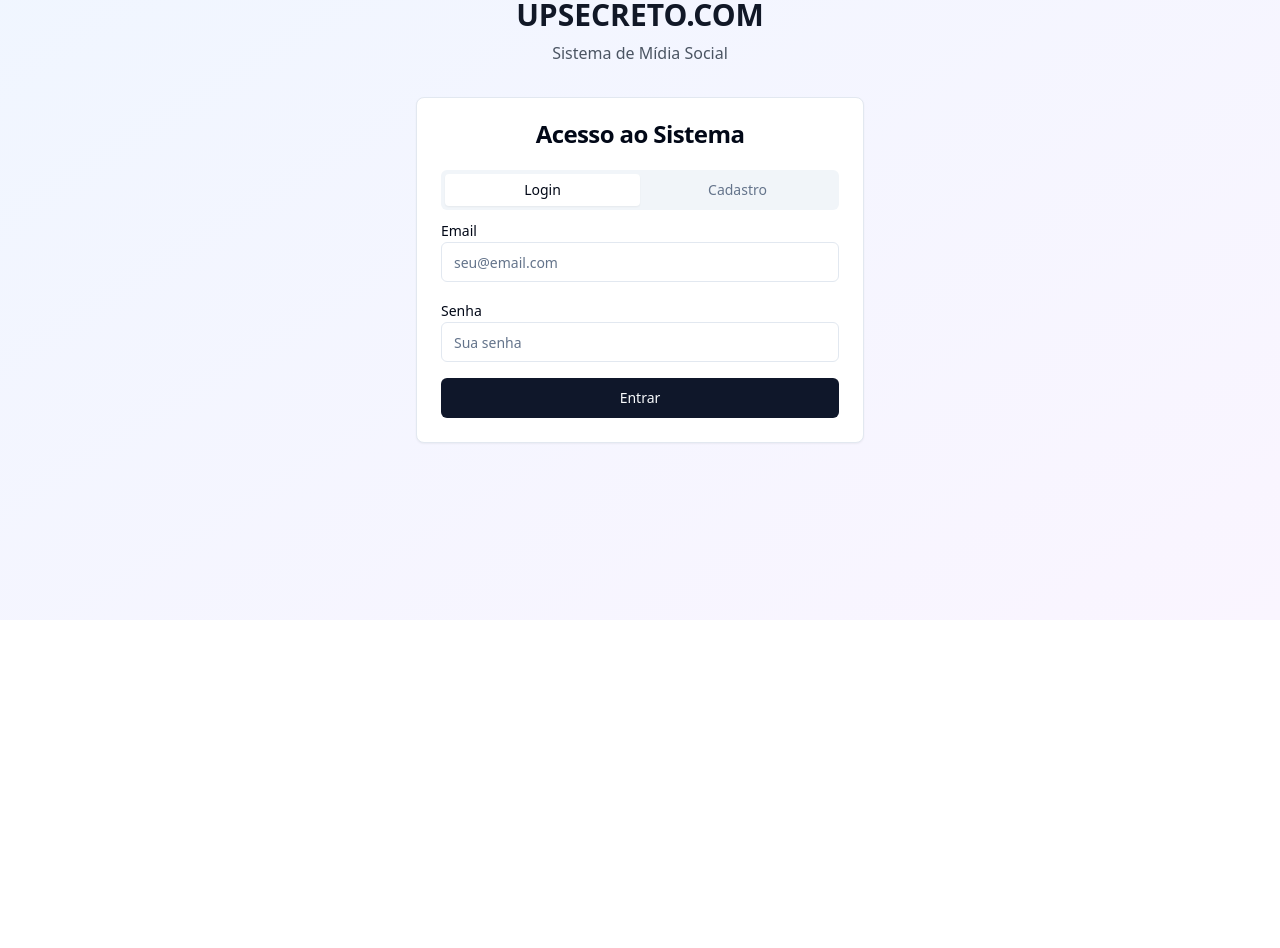
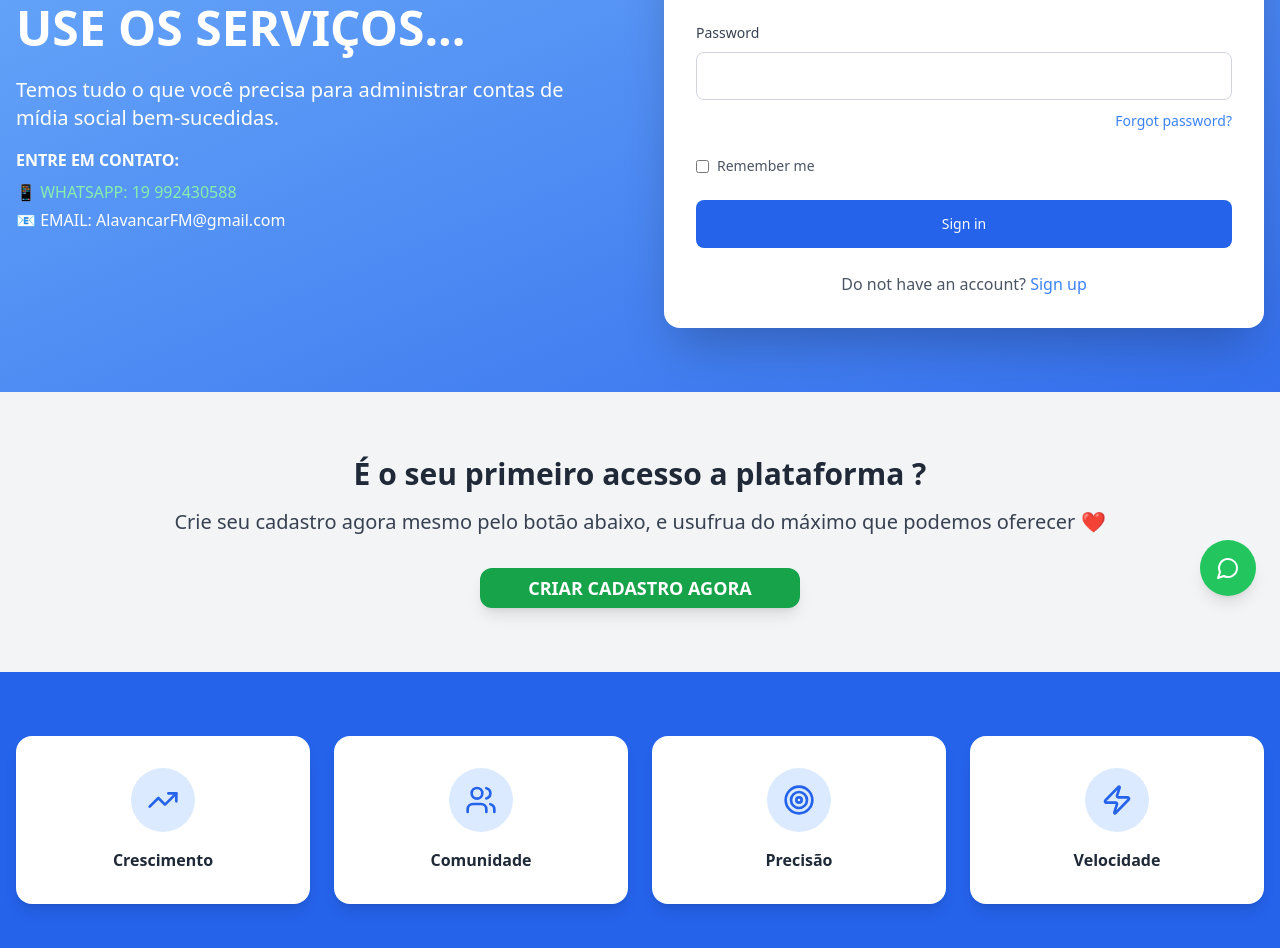
Before and after one commit to paulo213s/audience-reach-mastery, a React (Vite) app: page /auth in a window 1280 px wide. Shown: the part 180-1128 px from the top of the page. Before the commit the page ends 800 px from the top, so only its background shows below. Built offline with nearby package versions, Linux system fonts and the light colour scheme.

Commit message:
Refactor: Implement design from image
Implement the design from the provided image, including layout, styling, and components.

```diff
--- a/src/pages/Auth.tsx
+++ b/src/pages/Auth.tsx
@@ -1,18 +1,18 @@
 
 import React, { useState } from 'react';
-import { Card, CardContent, CardHeader, CardTitle } from '@/components/ui/card';
 import { Button } from '@/components/ui/button';
 import { Input } from '@/components/ui/input';
 import { Label } from '@/components/ui/label';
 import { Select, SelectContent, SelectItem, SelectTrigger, SelectValue } from '@/components/ui/select';
-import { Tabs, TabsContent, TabsList, TabsTrigger } from '@/components/ui/tabs';
 import { useAuth } from '@/hooks/useAuth';
 import { useNavigate } from 'react-router-dom';
 import { useEffect } from 'react';
+import { MessageCircle, TrendingUp, Users, Target, Zap } from 'lucide-react';
 
 const Auth = () => {
   const { signUp, signIn, user } = useAuth();
   const navigate = useNavigate();
+  const [showSignup, setShowSignup] = useState(false);
   const [loginEmail, setLoginEmail] = useState('');
   const [loginPassword, setLoginPassword] = useState('');
   const [signupEmail, setSignupEmail] = useState('');
@@ -42,56 +42,87 @@ const Auth = () => {
   };
 
   return (
-    <div className="min-h-screen bg-gradient-to-br from-blue-50 to-purple-50 flex items-center justify-center p-4">
-      <div className="w-full max-w-md">
-        <div className="text-center mb-8">
-          <h1 className="text-3xl font-bold text-gray-900 mb-2">UPSECRETO.COM</h1>
-          <p className="text-gray-600">Sistema de Mídia Social</p>
-        </div>
+    <div className="min-h-screen bg-gradient-to-b from-blue-100 via-blue-200 to-blue-600">
+      {/* Header Section */}
+      <div className="relative overflow-hidden">
+        <div className="absolute inset-0 bg-gradient-to-br from-blue-400 to-blue-600 opacity-90"></div>
+        <div className="relative z-10 container mx-auto px-4 py-16">
+          <div className="grid lg:grid-cols-2 gap-12 items-center">
+            {/* Left Side - Content */}
+            <div className="text-white">
+              <h1 className="text-4xl md:text-5xl font-bold mb-6 uppercase">
+                CRIE SEU CADASTRO E USE OS SERVIÇOS...
+              </h1>
+              <p className="text-xl mb-4">
+                Temos tudo o que você precisa para administrar contas de mídia social bem-sucedidas.
+              </p>
+              <div className="mb-6">
+                <p className="font-semibold mb-2">ENTRE EM CONTATO:</p>
+                <div className="space-y-1">
+                  <p className="text-green-300 font-medium">
+                    📱 WHATSAPP: 19 992430588
+                  </p>
+                  <p>📧 EMAIL: AlavancarFM@gmail.com</p>
+                </div>
+              </div>
+            </div>
 
-        <Card>
-          <CardHeader>
-            <CardTitle className="text-center">Acesso ao Sistema</CardTitle>
-          </CardHeader>
-          <CardContent>
-            <Tabs defaultValue="login" className="w-full">
-              <TabsList className="grid w-full grid-cols-2">
-                <TabsTrigger value="login">Login</TabsTrigger>
-                <TabsTrigger value="signup">Cadastro</TabsTrigger>
-              </TabsList>
-
-              <TabsContent value="login">
-                <form onSubmit={handleLogin} className="space-y-4">
+            {/* Right Side - Login Form */}
+            <div className="bg-white rounded-2xl p-8 shadow-2xl">
+              {!showSignup ? (
+                <form onSubmit={handleLogin} className="space-y-6">
                   <div>
-                    <Label htmlFor="email">Email</Label>
+                    <Label htmlFor="username" className="text-gray-700 font-medium">Username</Label>
                     <Input
-                      id="email"
+                      id="username"
                       type="email"
                       value={loginEmail}
                       onChange={(e) => setLoginEmail(e.target.value)}
-                      placeholder="seu@email.com"
+                      className="mt-2 h-12 border-gray-300 rounded-lg"
                       required
                     />
                   </div>
                   <div>
-                    <Label htmlFor="password">Senha</Label>
+                    <Label htmlFor="password" className="text-gray-700 font-medium">Password</Label>
                     <Input
                       id="password"
                       type="password"
                       value={loginPassword}
                       onChange={(e) => setLoginPassword(e.target.value)}
-                      placeholder="Sua senha"
+                      className="mt-2 h-12 border-gray-300 rounded-lg"
                       required
                     />
+                    <div className="text-right mt-2">
+                      <a href="#" className="text-blue-500 text-sm hover:underline">
+                        Forgot password?
+                      </a>
+                    </div>
                   </div>
-                  <Button type="submit" className="w-full" disabled={loading}>
-                    {loading ? 'Entrando...' : 'Entrar'}
+                  <div className="flex items-center">
+                    <input type="checkbox" id="remember" className="mr-2" />
+                    <label htmlFor="remember" className="text-gray-600 text-sm">Remember me</label>
+                  </div>
+                  <Button
+                    type="submit"
+                    className="w-full h-12 bg-blue-600 hover:bg-blue-700 rounded-lg font-medium"
+                    disabled={loading}
+                  >
+                    {loading ? 'Entrando...' : 'Sign in'}
                   </Button>
+                  <div className="text-center text-gray-600">
+                    Do not have an account?{' '}
+                    <button
+                      type="button"
+                      onClick={() => setShowSignup(true)}
+                      className="text-blue-500 hover:underline"
+                    >
+                      Sign up
+                    </button>
+                  </div>
                 </form>
-              </TabsContent>
-
-              <TabsContent value="signup">
+              ) : (
                 <form onSubmit={handleSignup} className="space-y-4">
+                  <h3 className="text-xl font-bold text-center text-gray-900 mb-4">Criar Conta</h3>
                   <div>
                     <Label htmlFor="fullName">Nome Completo</Label>
                     <Input
@@ -99,7 +130,7 @@ const Auth = () => {
                       type="text"
                       value={fullName}
                       onChange={(e) => setFullName(e.target.value)}
-                      placeholder="Seu nome completo"
+                      className="mt-1"
                       required
                     />
                   </div>
@@ -110,7 +141,7 @@ const Auth = () => {
                       type="email"
                       value={signupEmail}
                       onChange={(e) => setSignupEmail(e.target.value)}
-                      placeholder="seu@email.com"
+                      className="mt-1"
                       required
                     />
                   </div>
@@ -121,14 +152,14 @@ const Auth = () => {
                       type="password"
                       value={signupPassword}
                       onChange={(e) => setSignupPassword(e.target.value)}
-                      placeholder="Sua senha"
+                      className="mt-1"
                       required
                     />
                   </div>
                   <div>
                     <Label htmlFor="userType">Tipo de Conta</Label>
                     <Select value={userType} onValueChange={(value: 'admin' | 'client') => setUserType(value)}>
-                      <SelectTrigger>
+                      <SelectTrigger className="mt-1">
                         <SelectValue />
                       </SelectTrigger>
                       <SelectContent>
@@ -140,12 +171,81 @@ const Auth = () => {
                   <Button type="submit" className="w-full" disabled={loading}>
                     {loading ? 'Cadastrando...' : 'Criar Conta'}
                   </Button>
+                  <div className="text-center">
+                    <button
+                      type="button"
+                      onClick={() => setShowSignup(false)}
+                      className="text-blue-500 hover:underline text-sm"
+                    >
+                      Já tem conta? Fazer login
+                    </button>
+                  </div>
                 </form>
-              </TabsContent>
-            </Tabs>
-          </CardContent>
-        </Card>
+              )}
+            </div>
+          </div>
+        </div>
       </div>
+
+      {/* Middle Section */}
+      <div className="bg-gray-100 py-16">
+        <div className="container mx-auto px-4 text-center">
+          <h2 className="text-3xl font-bold text-gray-800 mb-4">
+            É o seu primeiro acesso a plataforma ?
+          </h2>
+          <p className="text-xl text-gray-700 mb-8">
+            Crie seu cadastro agora mesmo pelo botão abaixo, e usufrua do máximo que podemos oferecer ❤️
+          </p>
+          <Button
+            onClick={() => setShowSignup(true)}
+            className="bg-green-600 hover:bg-green-700 text-white px-12 py-4 text-lg font-bold rounded-xl shadow-lg"
+          >
+            CRIAR CADASTRO AGORA
+          </Button>
+        </div>
+      </div>
+
+      {/* Footer Section */}
+      <div className="bg-blue-600 py-16">
+        <div className="container mx-auto px-4">
+          <div className="grid grid-cols-2 md:grid-cols-4 gap-6">
+            <div className="bg-white rounded-2xl p-8 text-center shadow-lg">
+              <div className="w-16 h-16 bg-blue-100 rounded-full flex items-center justify-center mx-auto mb-4">
+                <TrendingUp className="w-8 h-8 text-blue-600" />
+              </div>
+              <h3 className="font-bold text-gray-800">Crescimento</h3>
+            </div>
+            <div className="bg-white rounded-2xl p-8 text-center shadow-lg">
+              <div className="w-16 h-16 bg-blue-100 rounded-full flex items-center justify-center mx-auto mb-4">
+                <Users className="w-8 h-8 text-blue-600" />
+              </div>
+              <h3 className="font-bold text-gray-800">Comunidade</h3>
+            </div>
+            <div className="bg-white rounded-2xl p-8 text-center shadow-lg">
+              <div className="w-16 h-16 bg-blue-100 rounded-full flex items-center justify-center mx-auto mb-4">
+                <Target className="w-8 h-8 text-blue-600" />
+              </div>
+              <h3 className="font-bold text-gray-800">Precisão</h3>
+            </div>
+            <div className="bg-white rounded-2xl p-8 text-center shadow-lg">
+              <div className="w-16 h-16 bg-blue-100 rounded-full flex items-center justify-center mx-auto mb-4">
+                <Zap className="w-8 h-8 text-blue-600" />
+              </div>
+              <h3 className="font-bold text-gray-800">Velocidade</h3>
+            </div>
+          </div>
+        </div>
+      </div>
+
+      {/* WhatsApp Fixed Button */}
+      <a
+        href="https://wa.me/5519992430588"
+        target="_blank"
+        rel="noopener noreferrer"
+        className="fixed bottom-6 right-6 bg-green-500 hover:bg-green-600 text-white p-4 rounded-full shadow-lg transition-all duration-300 z-50"
+      >
+        <MessageCircle className="w-6 h-6" />
+      </a>
     </div>
   );
 };
```
